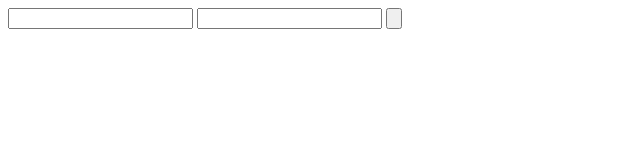
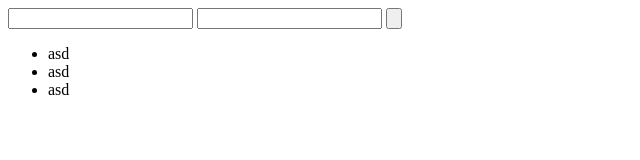
Before and after one commit to Doppler-Third-Party/client, a plain HTML site: page index.html in a window 1280 px wide. Shown: the full height of the page, 0-640 px from the left. Drawn offline with Linux system fonts and the light colour scheme.

Commit message:
list selesai

```diff
--- a/index.html
+++ b/index.html
@@ -11,5 +11,10 @@
     <input type="text">
     <input type="submit" value="">
   </form>
+  <ul>
+    <li>asd</li>
+    <li>asd</li>
+    <li>asd</li>
+  </ul>
 </body>
 </html>
```
